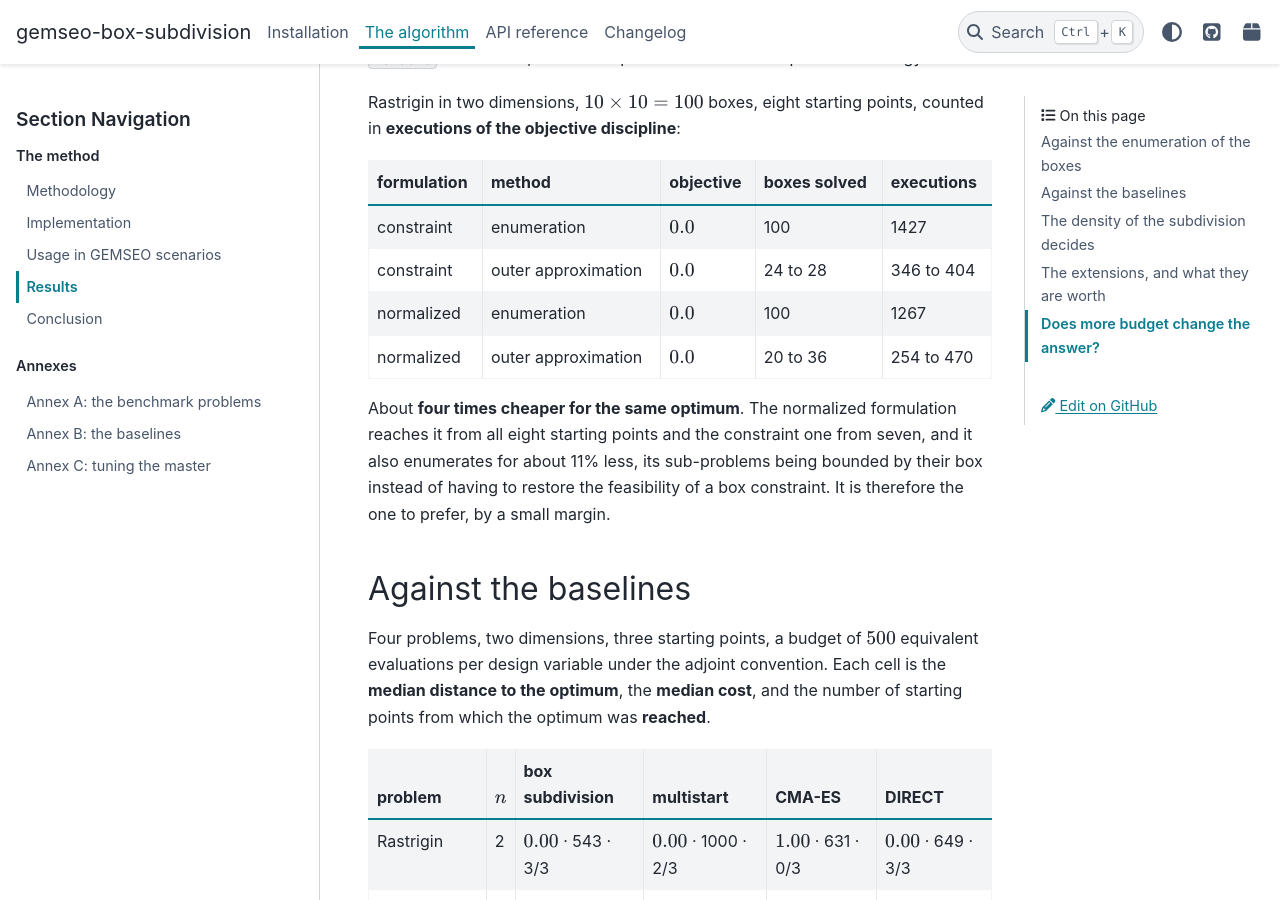
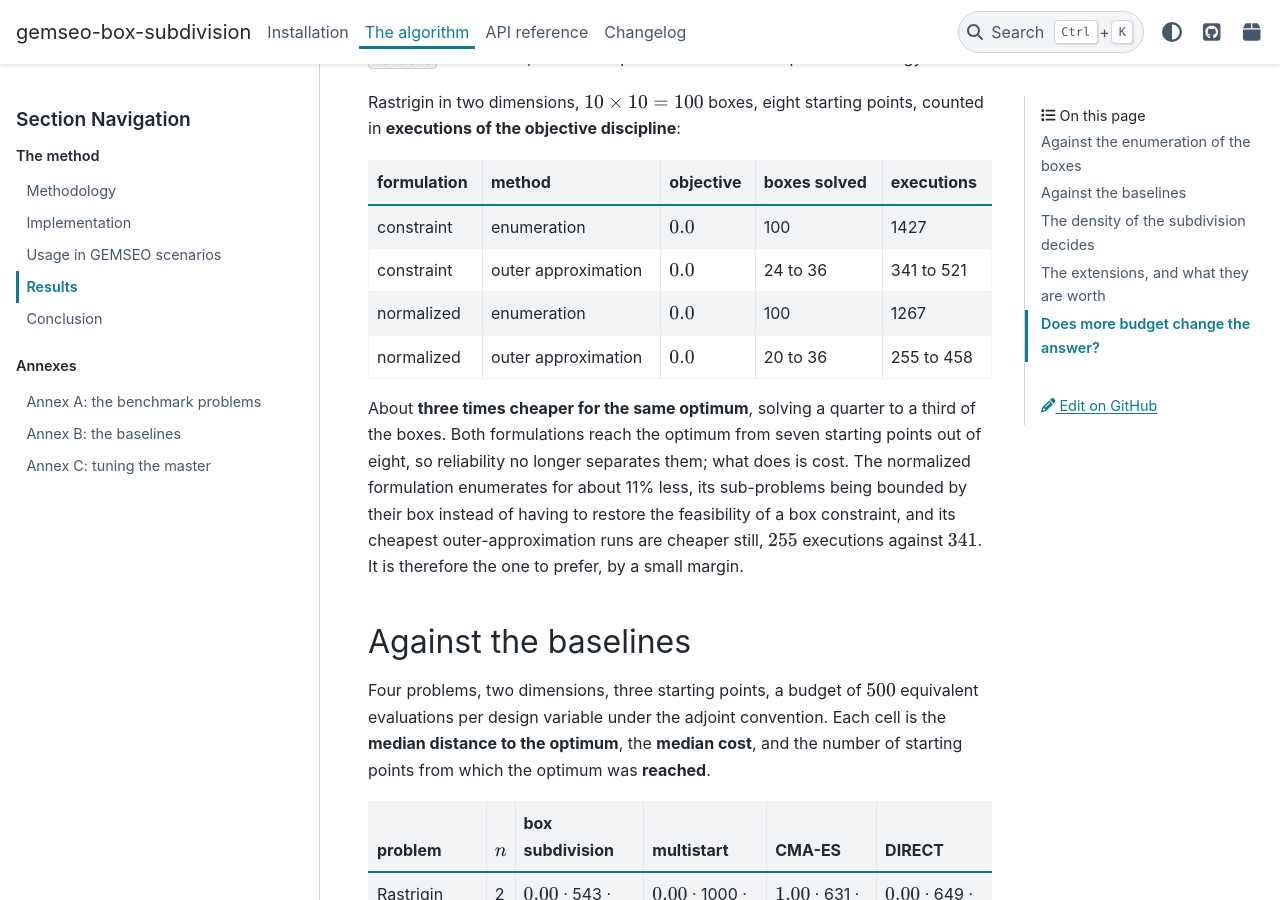
Before and after one commit to SimoneConiglio/Optimization-algorithms, a Sphinx documentation site: the page built from docs/algorithm/benchmark.md, in a window 1280 px wide and 900 px high, scrolled down 990 px. Built offline with Sphinx 7.4.7 and the PyData theme 0.15.4, drawn with Linux system fonts in a browser that asks for light colours.

Commit message:
Give the partial-refinement benchmark the corrected trust region
It passed the configuration without max_step, so it kept the master's own default
of ten while every other driver moved to two: half migrated, unit weights from the
package default but the old radius. Its two tables in annex C and the one in the
results were measured that way.

Also update the enumeration comparison, which the metric moved: the outer
approximation now solves 24 to 36 boxes against 24 to 28, and both formulations
reach the optimum from seven starting points out of eight, so reliability no
longer separates them and cost does.

```diff
--- a/docs/algorithm/benchmark.md
+++ b/docs/algorithm/benchmark.md
@@ -47,15 +47,17 @@ counted in **executions of the objective discipline**:
 | formulation | method | objective | boxes solved | executions |
 |-------------|--------|-----------|--------------|------------|
 | constraint | enumeration | $0.0$ | 100 | 1427 |
-| constraint | outer approximation | $0.0$ | 24 to 28 | 346 to 404 |
+| constraint | outer approximation | $0.0$ | 24 to 36 | 341 to 521 |
 | normalized | enumeration | $0.0$ | 100 | 1267 |
-| normalized | outer approximation | $0.0$ | 20 to 36 | 254 to 470 |
+| normalized | outer approximation | $0.0$ | 20 to 36 | 255 to 458 |
 
-About **four times cheaper for the same optimum**. The normalized formulation
-reaches it from all eight starting points and the constraint one from seven, and
-it also enumerates for about 11% less, its sub-problems being bounded by their
-box instead of having to restore the feasibility of a box constraint. It is
-therefore the one to prefer, by a small margin.
+About **three times cheaper for the same optimum**, solving a quarter to a third
+of the boxes. Both formulations reach the optimum from seven starting points out
+of eight, so reliability no longer separates them; what does is cost. The
+normalized formulation enumerates for about 11% less, its sub-problems being
+bounded by their box instead of having to restore the feasibility of a box
+constraint, and its cheapest outer-approximation runs are cheaper still, $255$
+executions against $341$. It is therefore the one to prefer, by a small margin.
 
 ## Against the baselines
 
```
Also changed, not shown: 1 other file.
